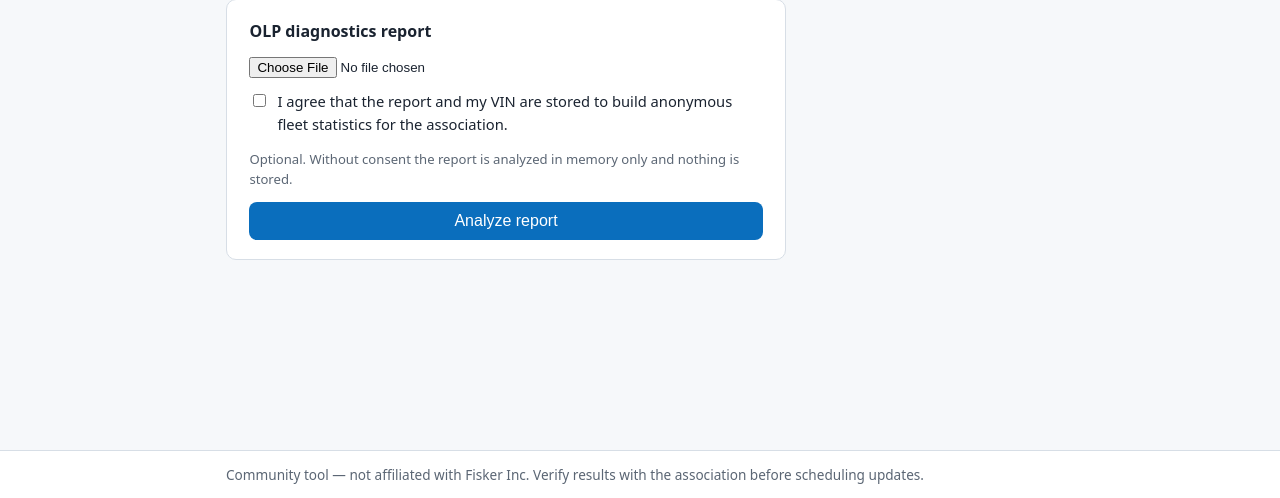
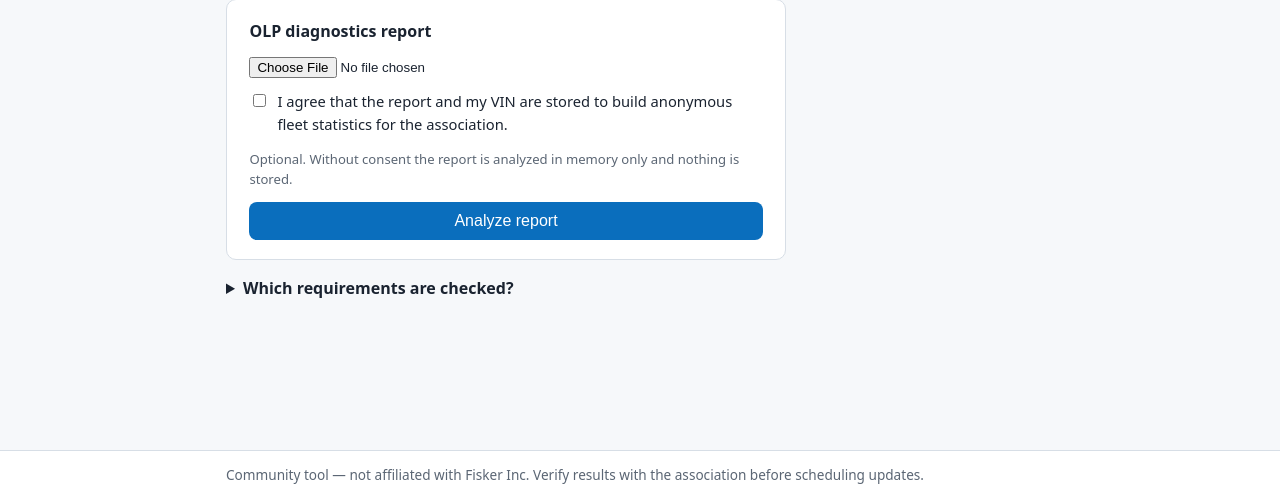
Before and after one commit to terjefl/marlin-check, a FastAPI app: page / in a window 1280 px wide. Shown: the part 302-800 px from the top of the page. Run offline with FastAPI, Linux system fonts and the light colour scheme.

Commit message:
Forside: sammenkollapset «Hvilke krav sjekkes?»-seksjon med enkel kravtabell (7 språk)
Co-Authored-By: Claude Fable 5 <noreply@anthropic.com>

```diff
--- a/app/locales/da.json
+++ b/app/locales/da.json
@@ -46,5 +46,8 @@
   "privacy_text": "Denne portal drives af frivillige for medlemmer af Fisker Owners Association. Når du uploader en rapport, analyseres den på vores server, og resultatet vises for dig. Hvis du IKKE sætter kryds i samtykkefeltet, behandles rapporten kun i hukommelsen, og intet gemmes. Sætter du kryds, gemmer vi rapportfilen, dit VIN og modulversionerne, så foreningen kan lave aggregeret statistik (antal unikke biler, versionsfordeling). Statistikken viser aldrig enkelte VIN. Ingen data deles med tredjepart, og der bruges ingen sporingscookies (kun en cookie, der husker dit sprogvalg). Kontakt foreningen for at få gemte data slettet.",
   "footer_disclaimer": "Frivilligt værktøj — ikke tilknyttet Fisker Inc. Bekræft resultatet med foreningen, før du aftaler opdateringer.",
   "alpha_title": "ALFA — testversion",
-  "alpha_text": "Denne portal er under udvikling. Kravene, den sammenligner med, er et ubekræftet udkast, så resultatet kan være forkert. Træf ikke beslutninger baseret på denne rapport endnu."
+  "alpha_text": "Denne portal er under udvikling. Kravene, den sammenligner med, er et ubekræftet udkast, så resultatet kan være forkert. Træf ikke beslutninger baseret på denne rapport endnu.",
+  "front_requirements_title": "Hvilke krav kontrolleres?",
+  "front_requirements_intro": "Hvert modul skal mindst ligge på niveauet nedenfor for at tælle som {profile}. Kravversion: {version}.",
+  "table_codes": "ECU-koder"
 }
--- a/app/locales/de.json
+++ b/app/locales/de.json
@@ -46,5 +46,8 @@
   "privacy_text": "Dieses Portal wird von Freiwilligen für Mitglieder der Fisker Owners Association betrieben. Wenn du einen Bericht hochlädst, wird er auf unserem Server analysiert und dir das Ergebnis angezeigt. Wenn du das Zustimmungsfeld NICHT ankreuzt, wird der Bericht nur im Arbeitsspeicher verarbeitet und nichts gespeichert. Kreuzt du es an, speichern wir die Berichtsdatei, deine FIN und die Modulversionen, damit der Verein aggregierte Statistiken erstellen kann (Anzahl einzigartiger Fahrzeuge, Versionsverteilung). Die Statistik zeigt niemals einzelne FINs. Es werden keine Daten an Dritte weitergegeben und keine Tracking-Cookies verwendet (nur ein Cookie für deine Sprachwahl). Zur Löschung gespeicherter Daten wende dich an den Verein.",
   "footer_disclaimer": "Community-Tool — nicht mit Fisker Inc. verbunden. Bestätige das Ergebnis mit dem Verein, bevor du Updates vereinbarst.",
   "alpha_title": "ALPHA — Testversion",
-  "alpha_text": "Dieses Portal befindet sich in der Entwicklung. Die Anforderungen, mit denen verglichen wird, sind ein unbestätigter Entwurf — das Ergebnis kann falsch sein. Triff noch keine Entscheidungen auf Basis dieses Berichts."
+  "alpha_text": "Dieses Portal befindet sich in der Entwicklung. Die Anforderungen, mit denen verglichen wird, sind ein unbestätigter Entwurf — das Ergebnis kann falsch sein. Triff noch keine Entscheidungen auf Basis dieses Berichts.",
+  "front_requirements_title": "Welche Anforderungen werden geprüft?",
+  "front_requirements_intro": "Jedes Modul muss mindestens das untenstehende Niveau erreichen, um als {profile} zu zählen. Anforderungsversion: {version}.",
+  "table_codes": "ECU-Codes"
 }
--- a/app/locales/en.json
+++ b/app/locales/en.json
@@ -46,5 +46,8 @@
   "privacy_text": "This portal is run by volunteers for members of the Fisker Owners Association. When you upload a report it is analyzed on our server and the result is shown to you. If you do NOT tick the consent box, the report is processed in memory only and nothing is stored. If you tick the box, we store the report file, your VIN and the module versions so the association can build aggregated statistics (number of unique cars, version distribution). Statistics never show individual VINs. No data is shared with third parties and no tracking cookies are used (only a cookie remembering your language choice). To have stored data removed, contact the association.",
   "footer_disclaimer": "Community tool — not affiliated with Fisker Inc. Verify results with the association before scheduling updates.",
   "alpha_title": "ALPHA — test version",
-  "alpha_text": "This portal is under development. The requirements it compares against are an unconfirmed draft, so the result may be wrong. Do not make decisions based on this report yet."
+  "alpha_text": "This portal is under development. The requirements it compares against are an unconfirmed draft, so the result may be wrong. Do not make decisions based on this report yet.",
+  "front_requirements_title": "Which requirements are checked?",
+  "front_requirements_intro": "Each module must be at least at the level below to count as {profile}. Requirements version: {version}.",
+  "table_codes": "ECU codes"
 }
--- a/app/locales/es.json
+++ b/app/locales/es.json
@@ -46,5 +46,8 @@
   "privacy_text": "Este portal lo gestionan voluntarios para los miembros de la Fisker Owners Association. Cuando subes un informe, se analiza en nuestro servidor y se te muestra el resultado. Si NO marcas la casilla de consentimiento, el informe se procesa solo en memoria y no se guarda nada. Si la marcas, guardamos el archivo del informe, tu VIN y las versiones de los módulos para que la asociación pueda elaborar estadísticas agregadas (número de coches únicos, distribución de versiones). Las estadísticas nunca muestran VIN individuales. No se comparten datos con terceros ni se usan cookies de seguimiento (solo una cookie que recuerda tu idioma). Para eliminar datos guardados, contacta con la asociación.",
   "footer_disclaimer": "Herramienta comunitaria — sin vinculación con Fisker Inc. Verifica el resultado con la asociación antes de programar actualizaciones.",
   "alpha_title": "ALFA — versión de prueba",
-  "alpha_text": "Este portal está en desarrollo. Los requisitos con los que compara son un borrador sin confirmar, por lo que el resultado puede ser incorrecto. No tomes decisiones basadas en este informe todavía."
+  "alpha_text": "Este portal está en desarrollo. Los requisitos con los que compara son un borrador sin confirmar, por lo que el resultado puede ser incorrecto. No tomes decisiones basadas en este informe todavía.",
+  "front_requirements_title": "¿Qué requisitos se comprueban?",
+  "front_requirements_intro": "Cada módulo debe estar al menos en el nivel indicado abajo para contar como {profile}. Versión de los requisitos: {version}.",
+  "table_codes": "Códigos ECU"
 }
--- a/app/locales/fr.json
+++ b/app/locales/fr.json
@@ -46,5 +46,8 @@
   "privacy_text": "Ce portail est géré par des bénévoles pour les membres de la Fisker Owners Association. Lorsque vous téléversez un rapport, il est analysé sur notre serveur et le résultat vous est présenté. Si vous ne cochez PAS la case de consentement, le rapport est traité uniquement en mémoire et rien n'est conservé. Si vous la cochez, nous conservons le fichier du rapport, votre VIN et les versions des modules afin que l'association puisse produire des statistiques agrégées (nombre de voitures uniques, répartition des versions). Les statistiques n'affichent jamais de VIN individuel. Aucune donnée n'est partagée avec des tiers et aucun cookie de suivi n'est utilisé (seulement un cookie mémorisant votre choix de langue). Pour faire supprimer des données conservées, contactez l'association.",
   "footer_disclaimer": "Outil communautaire — sans lien avec Fisker Inc. Vérifiez le résultat auprès de l'association avant de planifier des mises à jour.",
   "alpha_title": "ALPHA — version de test",
-  "alpha_text": "Ce portail est en cours de développement. Les exigences utilisées pour la comparaison sont un brouillon non confirmé : le résultat peut être erroné. Ne prenez pas encore de décisions sur la base de ce rapport."
+  "alpha_text": "Ce portail est en cours de développement. Les exigences utilisées pour la comparaison sont un brouillon non confirmé : le résultat peut être erroné. Ne prenez pas encore de décisions sur la base de ce rapport.",
+  "front_requirements_title": "Quelles exigences sont vérifiées ?",
+  "front_requirements_intro": "Chaque module doit au moins atteindre le niveau ci-dessous pour compter comme {profile}. Version des exigences : {version}.",
+  "table_codes": "Codes ECU"
 }
--- a/app/locales/nb.json
+++ b/app/locales/nb.json
@@ -46,5 +46,8 @@
   "privacy_text": "Denne portalen drives av frivillige for medlemmer av Fisker Owners Association. Når du laster opp en rapport analyseres den på serveren vår og resultatet vises til deg. Hvis du IKKE krysser av for samtykke, behandles rapporten kun i minnet og ingenting lagres. Krysser du av, lagrer vi rapportfilen, VIN og modulversjonene slik at foreningen kan lage aggregert statistikk (antall unike biler, versjonsfordeling). Statistikken viser aldri enkelt-VIN. Ingen data deles med tredjeparter, og ingen sporingscookies brukes (kun en cookie som husker språkvalget ditt). Kontakt foreningen for å få lagrede data slettet.",
   "footer_disclaimer": "Frivillig verktøy — ikke tilknyttet Fisker Inc. Verifiser resultatet med foreningen før du avtaler oppdateringer.",
   "alpha_title": "ALFA — testversjon",
-  "alpha_text": "Denne portalen er under utvikling. Kravene den sammenligner mot er et ubekreftet utkast, så resultatet kan være feil. Ikke ta beslutninger basert på denne rapporten ennå."
+  "alpha_text": "Denne portalen er under utvikling. Kravene den sammenligner mot er et ubekreftet utkast, så resultatet kan være feil. Ikke ta beslutninger basert på denne rapporten ennå.",
+  "front_requirements_title": "Hvilke krav sjekkes?",
+  "front_requirements_intro": "Hver modul må minst ligge på nivået under for å telle som {profile}. Kravversjon: {version}.",
+  "table_codes": "ECU-koder"
 }
--- a/app/locales/sv.json
+++ b/app/locales/sv.json
@@ -46,5 +46,8 @@
   "privacy_text": "Denna portal drivs av frivilliga för medlemmar i Fisker Owners Association. När du laddar upp en rapport analyseras den på vår server och resultatet visas för dig. Om du INTE bockar i samtyckesrutan behandlas rapporten endast i minnet och ingenting sparas. Bockar du i rutan sparar vi rapportfilen, ditt VIN och modulversionerna så att föreningen kan bygga aggregerad statistik (antal unika bilar, versionsfördelning). Statistiken visar aldrig enskilda VIN. Inga data delas med tredje part och inga spårningscookies används (endast en cookie som kommer ihåg ditt språkval). Kontakta föreningen för att få sparade data raderade.",
   "footer_disclaimer": "Ideellt verktyg — inte kopplat till Fisker Inc. Verifiera resultatet med föreningen innan du bokar uppdateringar.",
   "alpha_title": "ALFA — testversion",
-  "alpha_text": "Denna portal är under utveckling. Kraven den jämför mot är ett obekräftat utkast, så resultatet kan vara fel. Fatta inga beslut baserat på denna rapport ännu."
+  "alpha_text": "Denna portal är under utveckling. Kraven den jämför mot är ett obekräftat utkast, så resultatet kan vara fel. Fatta inga beslut baserat på denna rapport ännu.",
+  "front_requirements_title": "Vilka krav kontrolleras?",
+  "front_requirements_intro": "Varje modul måste minst ligga på nivån nedan för att räknas som {profile}. Kravversion: {version}.",
+  "table_codes": "ECU-koder"
 }
--- a/app/main.py
+++ b/app/main.py
@@ -95,9 +95,17 @@ def _render(request: Request, template: str, context: dict, status_code: int = 2
     return response
 
 
+def _current_requirements():
+    try:
+        return load_requirements(REQUIREMENTS_PATH)
+    except (RequirementsValidationError, OSError):
+        return None
+
+
 @app.get("/", response_class=HTMLResponse)
 def index(request: Request):
-    return _render(request, "index.html", {"error": None})
+    return _render(request, "index.html",
+                   {"error": None, "requirements": _current_requirements()})
 
 
 @app.get("/healthz")
@@ -111,11 +119,11 @@ async def analyze(request: Request, report: UploadFile):
     t = translator(lang)
 
     if _rate_limited(_client_ip(request)):
-        return _render(request, "index.html", {"error": t("error_rate_limited")}, status_code=429)
+        return _render(request, "index.html", {"error": t("error_rate_limited"), "requirements": _current_requirements()}, status_code=429)
 
     data = await report.read()
     if len(data) > MAX_REPORT_BYTES:
-        return _render(request, "index.html", {"error": t("error_too_large")}, status_code=413)
+        return _render(request, "index.html", {"error": t("error_too_large"), "requirements": _current_requirements()}, status_code=413)
 
     form = await request.form()
     consent = form.get("consent") == "yes"
@@ -126,7 +134,7 @@ async def analyze(request: Request, report: UploadFile):
         evaluation = evaluate(parsed, requirements)
     except ReportParseError as exc:
         return _render(
-            request, "index.html", {"error": t("error_parse", reason=str(exc))}, status_code=422
+            request, "index.html", {"error": t("error_parse", reason=str(exc)), "requirements": _current_requirements()}, status_code=422
         )
 
     if consent:
--- a/app/templates/index.html
+++ b/app/templates/index.html
@@ -21,4 +21,29 @@
   <p class="hint">{{ t('consent_hint') }}</p>
   <button type="submit">{{ t('upload_button') }}</button>
 </form>
+
+{% if requirements %}
+<details class="extra frontreqs">
+  <summary>{{ t('front_requirements_title') }}</summary>
+  <p class="meta">{{ t('front_requirements_intro', profile=requirements.target_profile, version=requirements.version) }}</p>
+  <table class="modules">
+    <thead>
+      <tr>
+        <th>{{ t('table_module') }}</th>
+        <th>{{ t('table_codes') }}</th>
+        <th>{{ t('table_required') }}</th>
+      </tr>
+    </thead>
+    <tbody>
+      {% for m in requirements.modules %}
+      <tr>
+        <td>{{ m.label }}{% if m.critical %} <span class="crit">({{ t('critical_label') }})</span>{% endif %}</td>
+        <td class="mono">{{ m.match | join(', ') }}</td>
+        <td>≥ {{ m.levels.get(requirements.target_profile, '—') }}</td>
+      </tr>
+      {% endfor %}
+    </tbody>
+  </table>
+</details>
+{% endif %}
 {% endblock %}
```
